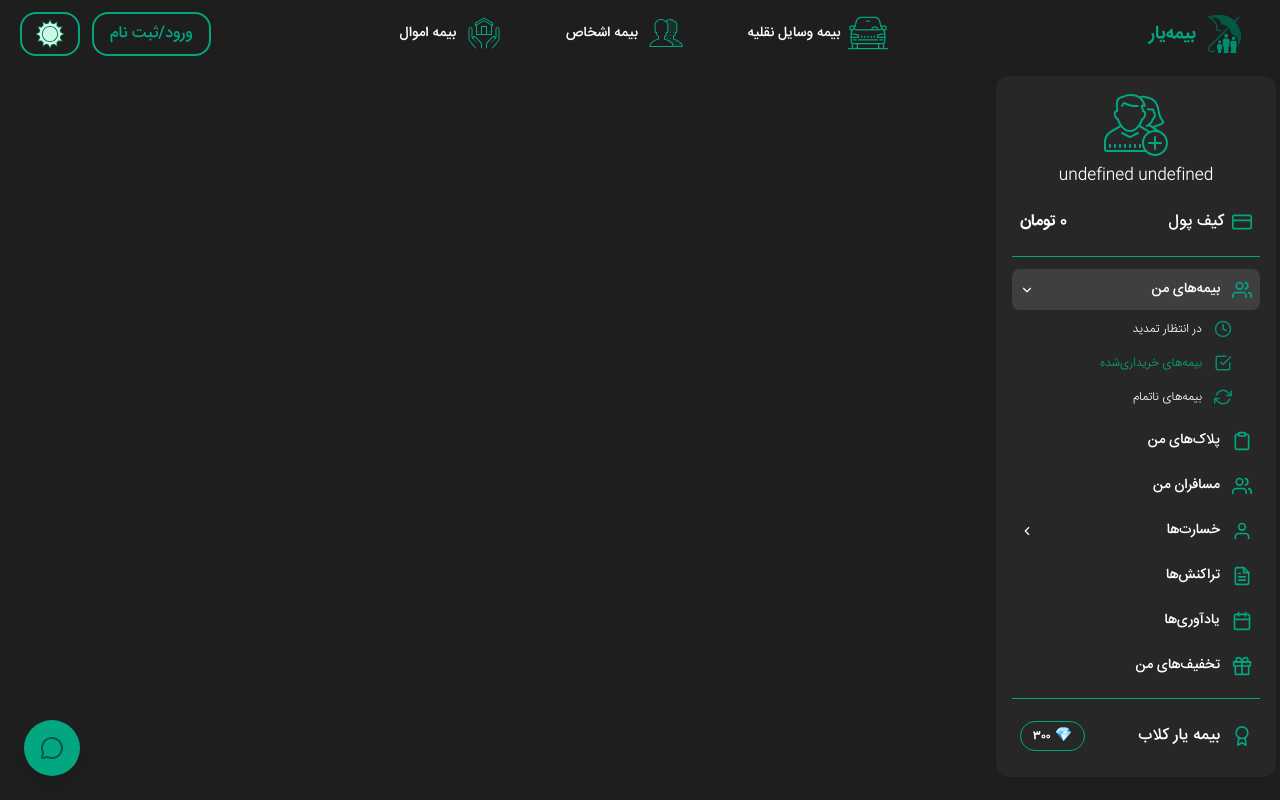
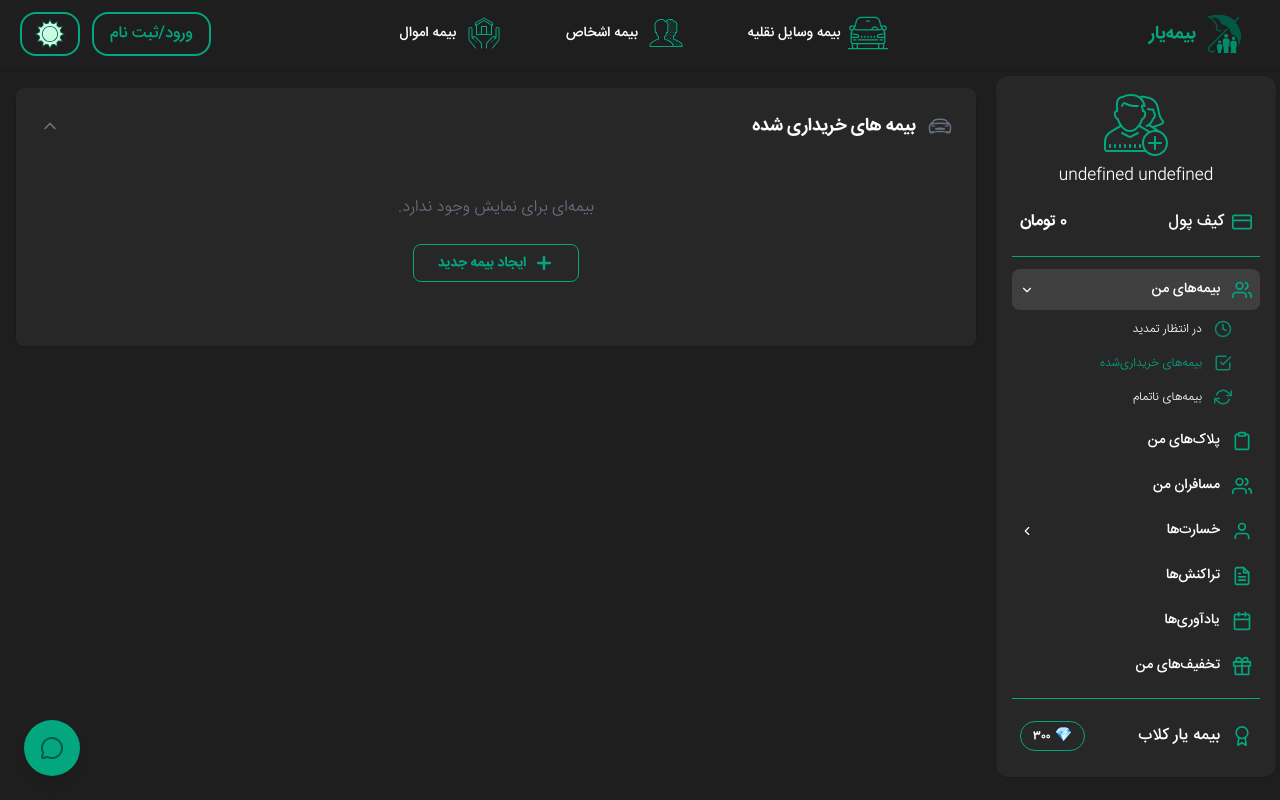
Before and after one commit to Alirezarh7/bimeYar, a React (Vite) app: page /profile/insurances/purchased in a window 1280 px wide. Shown: the top 800 px of the page. Built offline with nearby package versions, Linux system fonts and the light colour scheme.

Commit message:
pending page with table

```diff
--- /dev/null
+++ b/src/component/page/profile/EmptyState.tsx
@@ -0,0 +1,51 @@
+import React from "react";
+// 1. ایمپورت آیکون‌های مورد نیاز
+import { FiChevronUp, FiPlus } from "react-icons/fi";
+import { IoWalletOutline } from "react-icons/io5";
+
+// تعریف تایپ‌ها (بدون تغییر)
+interface EmptyStateProps {
+  title: string;
+  message: string;
+  buttonText: string;
+  onButtonClick: () => void;
+  icon?: React.ReactNode;
+}
+
+const EmptyState: React.FC<EmptyStateProps> = ({
+  title,
+  message,
+  buttonText,
+  onButtonClick,
+  icon = <IoWalletOutline size={24} />, // 2. آیکون کیف پول به عنوان پیش‌فرض
+}) => {
+  return (
+    <div className="w-full max-w-6xl mx-auto p-4 sm:p-6 rounded-lg bg-[var(--card)] text-[var(--card-foreground)] shadow-sm">
+      <div className="flex justify-between items-center mb-4">
+        <div className="flex items-center gap-x-3">
+          {/* 3. استفاده از آیکون */}
+          <span className="text-gray-500">{icon}</span>
+          <h2 className="font-bold text-lg">{title}</h2>
+        </div>
+        <button className="text-gray-500">
+          <FiChevronUp size={20} />
+        </button>
+      </div>
+
+      <div className="flex flex-col items-center justify-center gap-y-6 py-10">
+        <p className="text-md text-gray-500">{message}</p>
+
+        <button
+          onClick={onButtonClick}
+          className="flex items-center justify-center gap-x-2 cursor-pointer rounded-lg border border-[var(--primary)] px-6 py-2 text-sm font-semibold text-[var(--primary)] hover:bg-[var(--primary)] hover:text-white hover:border-[var(--primary)] transition-all duration-300"
+        >
+          {/* آیکون + */}
+          <FiPlus size={20} strokeWidth={3} />
+          {buttonText}
+        </button>
+      </div>
+    </div>
+  );
+};
+
+export default EmptyState;
--- /dev/null
+++ b/src/component/page/profile/Table.tsx
@@ -0,0 +1,85 @@
+import React from "react";
+import { FiChevronUp } from "react-icons/fi";
+import { IoCarSportOutline } from "react-icons/io5";
+// تعریف تایپ‌ها برای ستون‌ها و پراپرتی‌های کامپوننت
+export interface Column {
+  key: string;
+  label: string;
+  flex?: number;
+}
+
+// استفاده از Generic Type برای داده‌ها
+// هر آیتم داده باید حتما یک شناسه منحصر به فرد داشته باشد
+interface TableProps<T extends { id: number | string }> {
+  title: string;
+  columns: Column[];
+  data: T[];
+  renderCell: (item: T, key: string) => React.ReactNode;
+}
+
+// کامپوننت‌های آیکون (بدون تغییر)
+
+// تعریف کامپوننت به عنوان یک Generic Function Component
+const Table = <T extends { id: number | string }>({
+  title,
+  columns,
+  data,
+  renderCell,
+}: TableProps<T>) => {
+  return (
+    <div className="w-full max-w-6xl mx-auto p-4 sm:p-6 rounded-lg bg-[var(--card)] text-[var(--card-foreground)] shadow-sm">
+      {/* بخش عنوان جدول */}
+      <div className="flex justify-between items-center mb-4">
+        <div className="flex items-center gap-x-3">
+          <span className="text-gray-500 dark:text-gray-400">
+            <IoCarSportOutline fontSize={24} />
+          </span>
+          <h2 className="font-bold text-lg">{title}</h2>
+        </div>
+        <button className="text-[var(--muted)]">
+          <FiChevronUp />
+        </button>
+      </div>
+
+      {/* محتوای جدول */}
+      <div className="overflow-x-auto">
+        <div className="min-w-full">
+          {/* هدر ستون‌ها */}
+          <div className="flex w-full text-right text-sm text-gray-500 border-b border-[var(--hover)] pb-3">
+            {columns.map((col) => (
+              <div
+                key={col.key}
+                style={{ flex: col.flex || 1 }}
+                className="px-2"
+              >
+                {col.label}
+              </div>
+            ))}
+          </div>
+
+          {/* ردیف‌های داده */}
+          <div>
+            {data.map((item) => (
+              <div
+                key={item.id}
+                className="flex w-full items-center text-right text-sm py-4 border-b border-[var(--hover)] last:border-b-0"
+              >
+                {columns.map((col) => (
+                  <div
+                    key={`${item.id}-${col.key}`}
+                    style={{ flex: col.flex || 1 }}
+                    className="px-2"
+                  >
+                    {renderCell(item, col.key)}
+                  </div>
+                ))}
+              </div>
+            ))}
+          </div>
+        </div>
+      </div>
+    </div>
+  );
+};
+
+export default Table;
--- /dev/null
+++ b/src/component/page/profile/insurances/Stepper.tsx
@@ -0,0 +1,75 @@
+import React from "react";
+import { FiCheck } from "react-icons/fi";
+
+interface StepperProps {
+  steps: string[];
+  currentStep: number; // The step index (starts from 1)
+}
+
+const Stepper: React.FC<StepperProps> = ({ steps, currentStep }) => {
+  return (
+    <div className="w-full max-w-2xl mx-auto my-8 px-4">
+      <div className="flex items-center">
+        {steps.map((label, index) => {
+          const stepNumber = index + 1;
+          const isCompleted = stepNumber < currentStep;
+          const isActive = stepNumber === currentStep;
+
+          return (
+            <React.Fragment key={index}>
+              <div className="flex flex-col items-center">
+                <div
+                  className={`
+                    w-8 h-8 rounded-full border-2 flex items-center justify-center font-bold transition-all duration-300
+                    ${
+                      isCompleted
+                        ? "bg-[var(--card)] border-[var(--primary)] text-[var(--primary)]"
+                        : ""
+                    }
+                    ${
+                      isActive
+                        ? "bg-[var(--primary)] border-[var(--primary)] text-white"
+                        : ""
+                    }
+                    ${
+                      !isCompleted && !isActive
+                        ? "bg-[var(--card)] border-gray-300 text-gray-400"
+                        : ""
+                    }
+                  `}
+                >
+                  {isCompleted ? <FiCheck size={20} /> : stepNumber}
+                </div>
+                <p
+                  className={`mt-2 text-xs text-center ${
+                    isActive
+                      ? "text-[var(--primary)] font-semibold"
+                      : "text-[var(--muted)]"
+                  }`}
+                >
+                  {label}
+                </p>
+              </div>
+
+              {/* Connector line */}
+              {index < steps.length - 1 && (
+                <div
+                  className={`
+                  flex-1 h-0.5 mx-2
+                  ${
+                    stepNumber < currentStep
+                      ? "bg-[var(--primary)]"
+                      : "bg-gray-300"
+                  }
+                `}
+                ></div>
+              )}
+            </React.Fragment>
+          );
+        })}
+      </div>
+    </div>
+  );
+};
+
+export default Stepper;
--- a/src/page/profile/insurances/incomplete/page.tsx
+++ b/src/page/profile/insurances/incomplete/page.tsx
@@ -1,10 +1,20 @@
+import { IoCarSportOutline } from "react-icons/io5";
 import ProfileLayout from "../../../../component/layout/ProfileLayout";
+import EmptyState from "../../../../component/page/profile/EmptyState";
+import { useNavigate } from "react-router-dom";
 
 const InsuranceIncompletePage = () => {
+  const navigate = useNavigate();
   return (
     <>
       <ProfileLayout>
-        <div></div>
+        <EmptyState
+          title="بیمه های خریداری شده "
+          message="بیمه‌ای برای نمایش وجود ندارد."
+          buttonText="ایجاد بیمه جدید"
+          onButtonClick={() => navigate("/")}
+          icon={<IoCarSportOutline size={24} />}
+        />
       </ProfileLayout>
     </>
   );
--- a/src/page/profile/insurances/pending/page.tsx
+++ b/src/page/profile/insurances/pending/page.tsx
@@ -1,10 +1,20 @@
+import { useNavigate } from "react-router-dom";
 import ProfileLayout from "../../../../component/layout/ProfileLayout";
+import EmptyState from "../../../../component/page/profile/EmptyState";
+import { IoCarSportOutline } from "react-icons/io5";
 
 const InsurancePendingPage = () => {
+  const navigate = useNavigate();
   return (
     <>
       <ProfileLayout>
-        <div></div>
+        <EmptyState
+          title="بیمه های  در انتظار تمدید "
+          message="بیمه‌ای برای نمایش وجود ندارد."
+          buttonText="ایجاد بیمه جدید"
+          onButtonClick={() => navigate("/")}
+          icon={<IoCarSportOutline size={24} />}
+        />
       </ProfileLayout>
     </>
   );
```
Also changed, not shown: public/bime-iran-logo.png (added).
